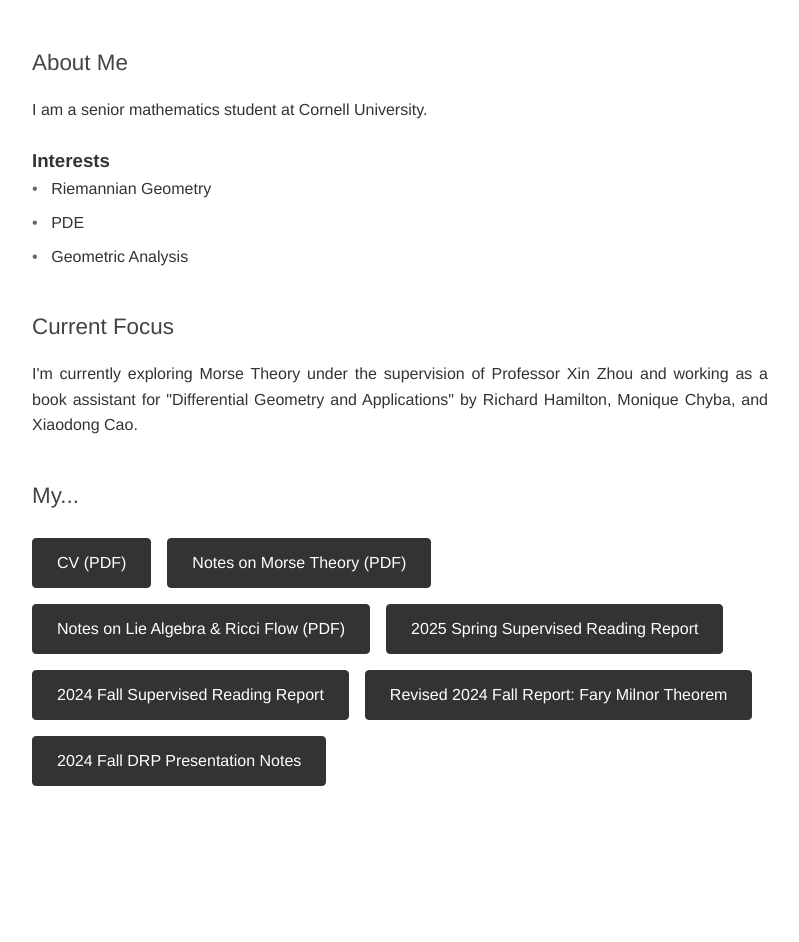
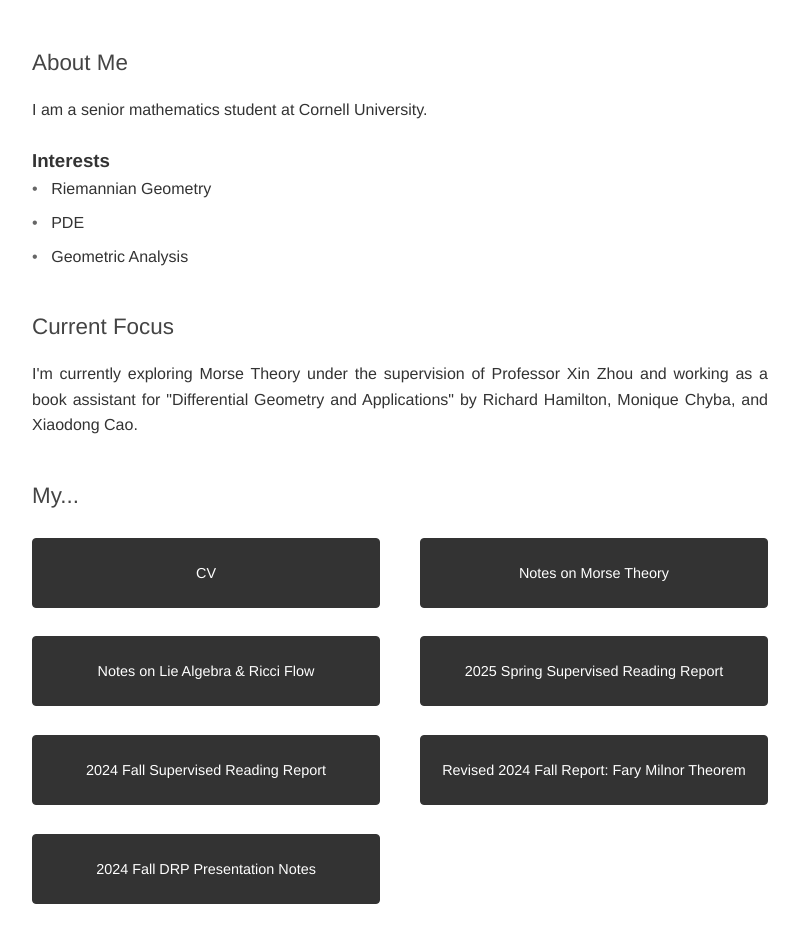
Before and after one commit to qinz1yang/web, a plain HTML site: page index.html in a window 1280 px wide. Shown: the part 132-1074 px from the top of the page, without its empty margins (240-1039 px from the left). Before the commit the page ends 990 px from the top, so only its background shows below. Drawn offline with Linux system fonts and the light colour scheme.

Commit message:
enhance appearance

```diff
--- a/index.html
+++ b/index.html
@@ -85,26 +85,41 @@
         }
 
         .links {
-            display: flex;
-            flex-wrap: wrap;
-            gap: 1rem;
+            display: grid;
+            grid-template-columns: repeat(2, 1fr);
+            gap: 1.8rem 2.5rem;
             margin-top: 1.5rem;
         }
 
         .btn {
             display: inline-block;
-            padding: 0.7rem 1.5rem;
+            padding: 0.8rem 0.5rem;
             background-color: #f5f5f5;
             color: #333;
             text-decoration: none;
             border-radius: 4px;
             border: 1px solid #ddd;
-            transition: all 0.2s ease;
+            transition: all 0.3s cubic-bezier(0.25, 0.8, 0.25, 1);
+            text-align: center;
+            font-size: 0.9rem;
+            transform: scale(1);
+            transform-origin: center;
+            line-height: 1.4;
+            width: 100%;
+            min-height: 70px;
+            display: flex;
+            align-items: center;
+            justify-content: center;
+            word-break: break-word;
         }
 
         .btn:hover {
             background-color: #e9e9e9;
             border-color: #ccc;
+            transform: scale(1.05);
+            box-shadow: 0 3px 6px rgba(0,0,0,0.1);
+            z-index: 1;
+            position: relative;
         }
 
         .btn-primary {
@@ -116,6 +131,7 @@
         .btn-primary:hover {
             background-color: #555;
             border-color: #555;
+            box-shadow: 0 3px 8px rgba(0,0,0,0.15);
         }
 
         footer {
@@ -137,7 +153,13 @@
             }
 
             .links {
-                flex-direction: column;
+                grid-template-columns: 1fr;
+                gap: 1rem;
+            }
+
+            .btn {
+                min-height: 60px;
+                padding: 0.8rem 1rem;
             }
         }
     </style>
@@ -168,9 +190,9 @@
     <section id="links">
         <h2>My...</h2>
         <div class="links">
-            <a href="ziyang_cv.pdf" class="btn btn-primary"> CV (PDF)</a>
-            <a href="ziyang_mt.pdf" class="btn btn-primary"> Notes on Morse Theory (PDF)</a>
-            <a href="ziyang_lt+rf.pdf" class="btn btn-primary"> Notes on Lie Algebra & Ricci Flow (PDF)</a>
+            <a href="ziyang_cv.pdf" class="btn btn-primary"> CV</a>
+            <a href="ziyang_mt.pdf" class="btn btn-primary"> Notes on Morse Theory</a>
+            <a href="ziyang_lt+rf.pdf" class="btn btn-primary"> Notes on Lie Algebra & Ricci Flow</a>
             <a href="ziyang_ii.pdf" class="btn btn-primary"> 2025 Spring Supervised Reading Report</a>
             <a href="ziyang_fm.pdf" class="btn btn-primary"> 2024 Fall Supervised Reading Report</a>
             <a href="ziyang_fm_r.pdf" class="btn btn-primary"> Revised 2024 Fall Report: Fary Milnor Theorem</a>
```
